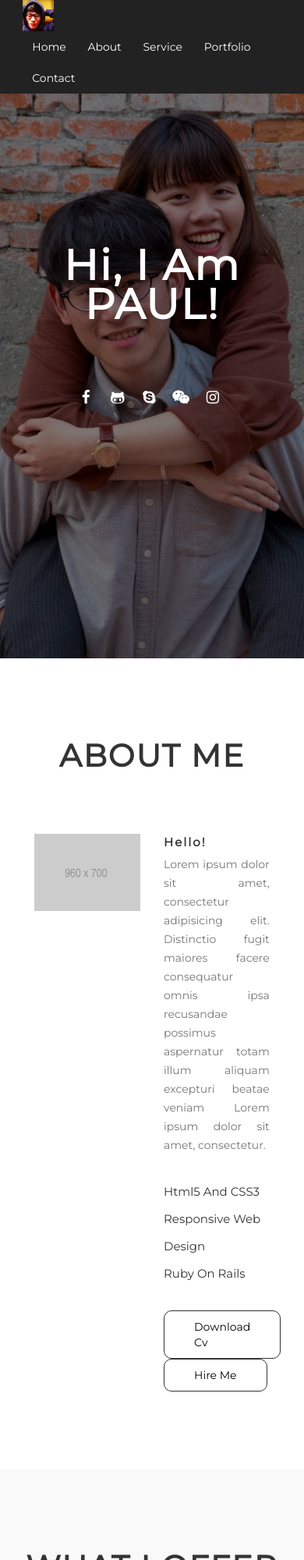
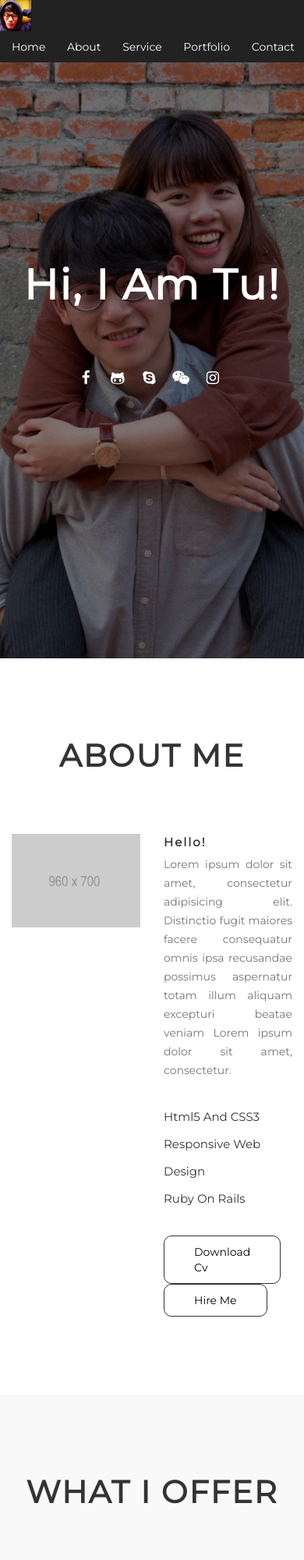
Before and after one commit to paulhuang1027/2018web, a plain HTML site: page index.html in a window 390 px wide. Shown: the top 2000 px of the page at 78% size. Drawn offline with Linux system fonts and the light colour scheme.

Commit message:
Change PAUL to Tu

```diff
--- a/css/style.css
+++ b/css/style.css
@@ -422,3 +422,9 @@ footer{
   margin-top: 15px;
   margin-right: 15px;
 }
+
+@media screen and (max-width: 1023px) {
+  .container {
+    width: auto;
+  }
+}
--- a/index.html
+++ b/index.html
@@ -2,10 +2,11 @@
 <html lang="en">
 <head>
   <meta charset="UTF-8">
+  <meta name="viewport" content="width=device-width, initial-scale=1.0">
   <link rel="stylesheet" href="css/style.css">
   <link rel="stylesheet" href="css/font-awesome.min.css">
   <link href="https://fonts.googleapis.com/css?family=Montserrat" rel="stylesheet">
-  <title>PAUL's Web</title>
+  <title>PAUL's web</title>
 </head>
 <body>
   <header id="header">
@@ -42,7 +43,7 @@
     <div class="overlay"></div>
     <div class="container_table">
       <div class="container_table_cell">
-        <h2>Hi, I am PAUL!</h2>
+        <h2>Hi, I am Tu!</h2>
         <div class="social_icons">
           <a href="https://www.facebook.com/profile.php?id=100002213454427" target="_blank"><i class="fa fa-facebook" aria-hidden="true"></i></a>
 
```
